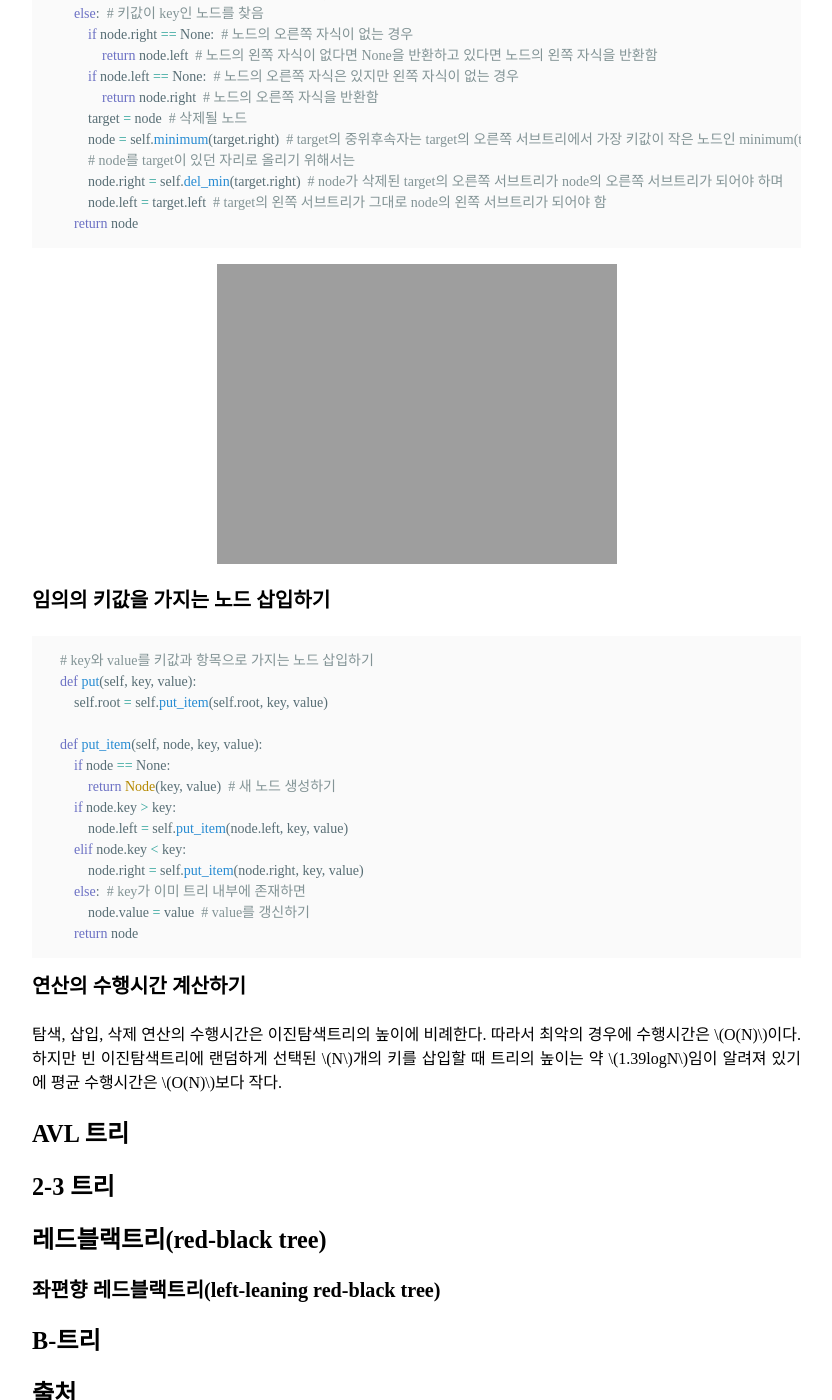
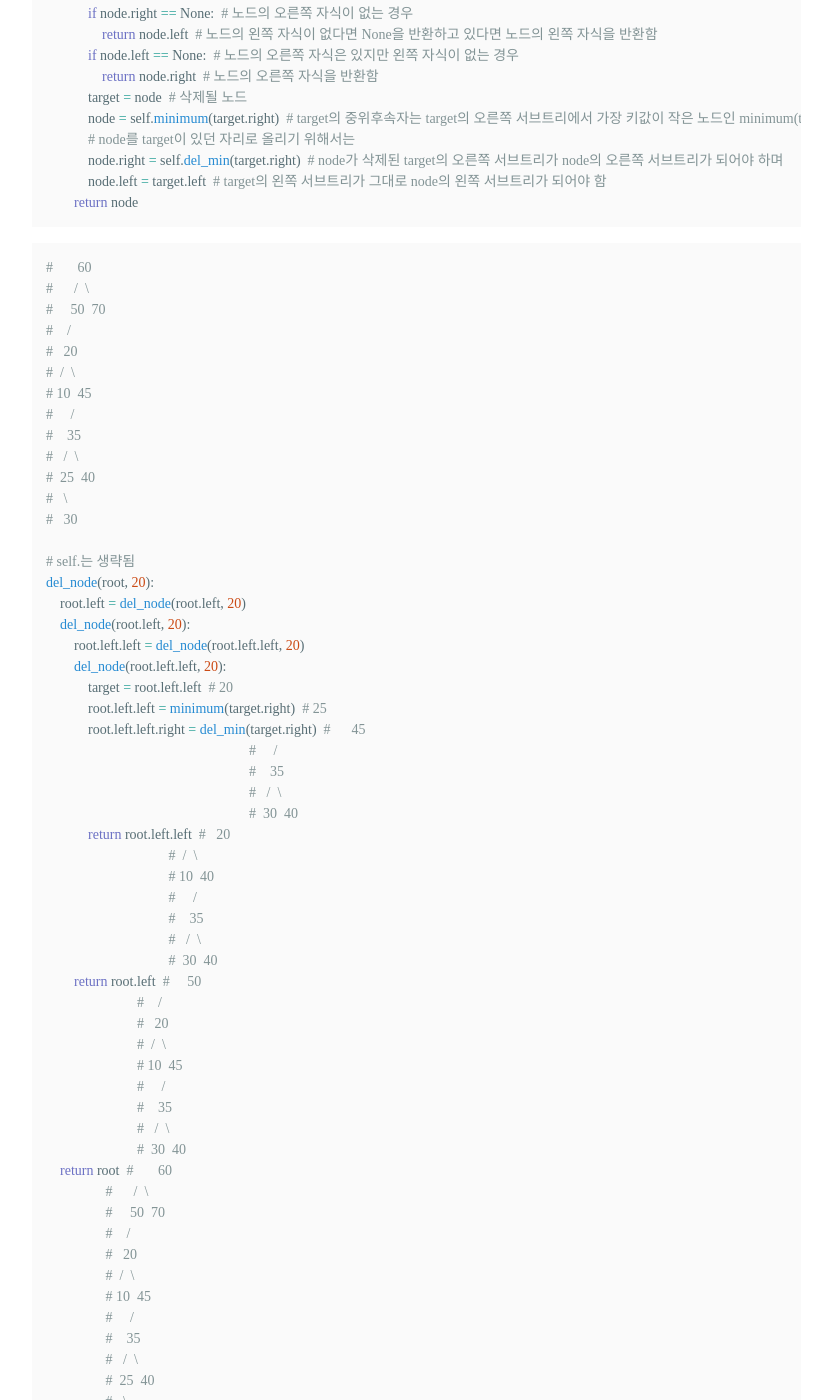
Before and after one commit to boreum0302/blog, a Jekyll site: the page built from _posts/2020-04-07-search-tree.md, in a window 1280 px wide and 1400 px high, scrolled down 3844 px. Shown: the whole window, without its empty margins (335-1167 px from the left). Built offline with Jekyll 4.4.1, drawn with Linux system fonts in a browser that asks for light colours; nearby versions of some CDN libraries; some web fonts are replaced; some of the changed text lies outside the part shown.

Commit message:
Update 2020-04-07-search-tree.md

````diff
--- a/_posts/2020-04-07-search-tree.md
+++ b/_posts/2020-04-07-search-tree.md
@@ -99,22 +99,21 @@ class BST:
 ```
 
 ```python
-#    root     self.del_min(root)
-#     50              50
-#    /  \            /  \
-#   30  80    ->    30  80
-#  /  \   \        /  \   \
-# 10  40  90      10  40  90
+#     50
+#    /  \
+#   30  80
+#  /  \   \
+# 10  40  90
 #  \
 #  15
 
-# self.del_min(root)의 수행과정
-self.del_min(root):
-    root.left = self.del_min(root.left)
-    self.del_min(root.left):
-        root.left.left = self.del_min(root.left.left)
-            self.del_min(root.left.left):
-                return root.left.left.right  # 15
+# self.는 생략됨
+del_min(root):
+    root.left = del_min(root.left)
+    del_min(root.left):
+        root.left.left = del_min(root.left.left)
+        del_min(root.left.left):
+            return root.left.left.right  # 15
         return root.left  #   30
                           #  /  \
                           # 15  40
@@ -154,7 +153,64 @@ self.del_min(root):
         return node
 ```
 
-![(2)]({{ '/images/2020-04-07-(2).png' }}){: .align-center}
+```python
+#       60
+#      /  \
+#     50  70
+#    /
+#   20
+#  /  \
+# 10  45
+#     /
+#    35
+#   /  \
+#  25  40
+#   \
+#   30
+
+# self.는 생략됨
+del_node(root, 20):
+    root.left = del_node(root.left, 20)
+    del_node(root.left, 20):
+        root.left.left = del_node(root.left.left, 20)
+        del_node(root.left.left, 20):
+            target = root.left.left  # 20
+            root.left.left = minimum(target.right)  # 25
+            root.left.left.right = del_min(target.right)  #      45
+                                                          #     /
+                                                          #    35
+                                                          #   /  \
+                                                          #  30  40
+            return root.left.left  #   20
+                                   #  /  \
+                                   # 10  40
+                                   #     /
+                                   #    35
+                                   #   /  \
+                                   #  30  40
+        return root.left  #     50
+                          #    /
+                          #   20
+                          #  /  \
+                          # 10  45
+                          #     /
+                          #    35
+                          #   /  \
+                          #  30  40
+    return root  #       60
+                 #      /  \
+                 #     50  70
+                 #    /
+                 #   20
+                 #  /  \
+                 # 10  45
+                 #     /
+                 #    35
+                 #   /  \
+                 #  25  40
+                 #   \
+                 #   30
+```
 
 ### 임의의 키값을 가지는 노드 삽입하기
 
````
